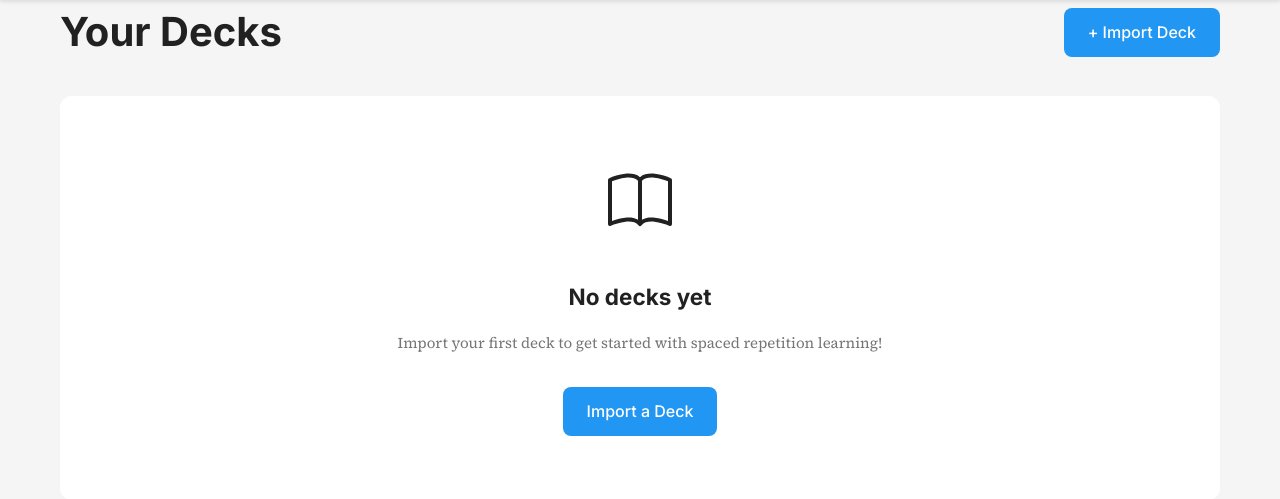
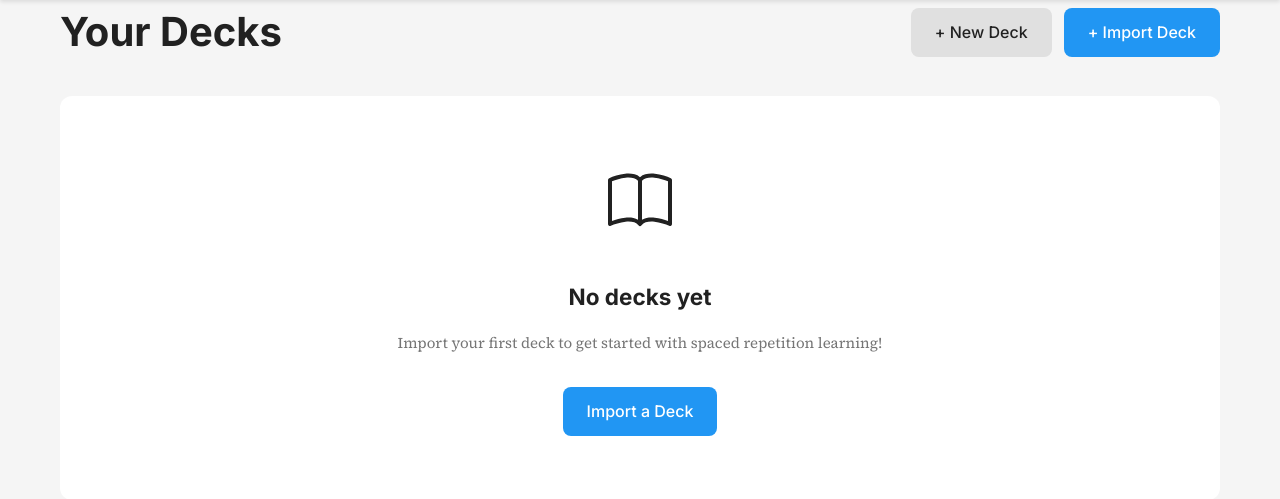
Before and after one commit to realshubhamraut/flashcard-flask, a Flask app: page / in a window 1280 px wide. Shown: the part 71-570 px from the top of the page. Run offline with Flask 3, Linux system fonts and the light colour scheme; the visitor is signed in with stand-in values (Sample User, id 1); data that the repository does not hold is empty; some libraries are stand-ins or nearby versions.

Commit message:
Add deck creation UI: New Deck button and convert subdeck to root

```diff
--- a/static/css/style.css
+++ b/static/css/style.css
@@ -155,6 +155,11 @@ main {
 .page-header h1 {
     font-size: 2.5rem;
     color: var(--text-primary);
+}
+
+.header-actions {
+    display: flex;
+    gap: 0.75rem;
 }
 
 /* Buttons */
--- a/templates/index.html
+++ b/templates/index.html
@@ -5,7 +5,10 @@
 {% block content %}
 <div class="page-header">
     <h1>Your Decks</h1>
-    <a href="{{ url_for('import_deck') }}" class="btn btn-primary">+ Import Deck</a>
+    <div class="header-actions">
+        <button onclick="createDeck()" class="btn btn-secondary">+ New Deck</button>
+        <a href="{{ url_for('import_deck') }}" class="btn btn-primary">+ Import Deck</a>
+    </div>
 </div>
 
 {% if deck_stats %}
@@ -106,6 +109,14 @@
                                         <path d="M8 4a.5.5 0 0 1 .5.5v3h3a.5.5 0 0 1 0 1h-3v3a.5.5 0 0 1-1 0v-3h-3a.5.5 0 0 1 0-1h3v-3A.5.5 0 0 1 8 4z"/>
                                     </svg>
                                 </button>
+                                {% if node.deck.parent_id %}
+                                <button class="btn-icon" onclick="makeRootDeck({{ node.deck.id }}); event.stopPropagation();" title="Convert to root deck">
+                                    <svg width="14" height="14" viewBox="0 0 16 16" fill="currentColor">
+                                        <path d="M8 0a.5.5 0 0 1 .5.5v7h7a.5.5 0 0 1 0 1h-7v7a.5.5 0 0 1-1 0v-7h-7a.5.5 0 0 1 0-1h7v-7A.5.5 0 0 1 8 0z"/>
+                                        <path d="M3 3h10v10H3z" fill="none" stroke="currentColor" stroke-width="0.5"/>
+                                    </svg>
+                                </button>
+                                {% endif %}
                                 <form method="POST" action="{{ url_for('delete_deck', deck_id=node.deck.id) }}"
                                       style="display: inline;"
                                       onsubmit="event.stopPropagation(); return confirm('Delete this deck?');">
@@ -341,5 +352,44 @@ function createSubdeck(parentId) {
     })
     .catch(err => alert('Error: ' + err));
 }
+
+function createDeck() {
+    const name = prompt('Enter name for the new deck:');
+    if (!name) return;
+
+    fetch('/api/deck', {
+        method: 'POST',
+        headers: { 'Content-Type': 'application/json' },
+        body: JSON.stringify({ name: name.trim(), parent_id: null })
+    })
+    .then(res => res.json())
+    .then(data => {
+        if (data.success) {
+            location.reload();
+        } else {
+            alert(data.error || 'Could not create deck');
+        }
+    })
+    .catch(err => alert('Error: ' + err));
+}
+
+function makeRootDeck(deckId) {
+    if (!confirm('Convert this subdeck to a root deck?')) return;
+
+    fetch(`/api/deck/${deckId}/move`, {
+        method: 'PUT',
+        headers: { 'Content-Type': 'application/json' },
+        body: JSON.stringify({ parent_id: null })
+    })
+    .then(res => res.json())
+    .then(data => {
+        if (data.success) {
+            location.reload();
+        } else {
+            alert(data.error || 'Could not convert to root deck');
+        }
+    })
+    .catch(err => alert('Error: ' + err));
+}
 </script>
 {% endblock %}
```
